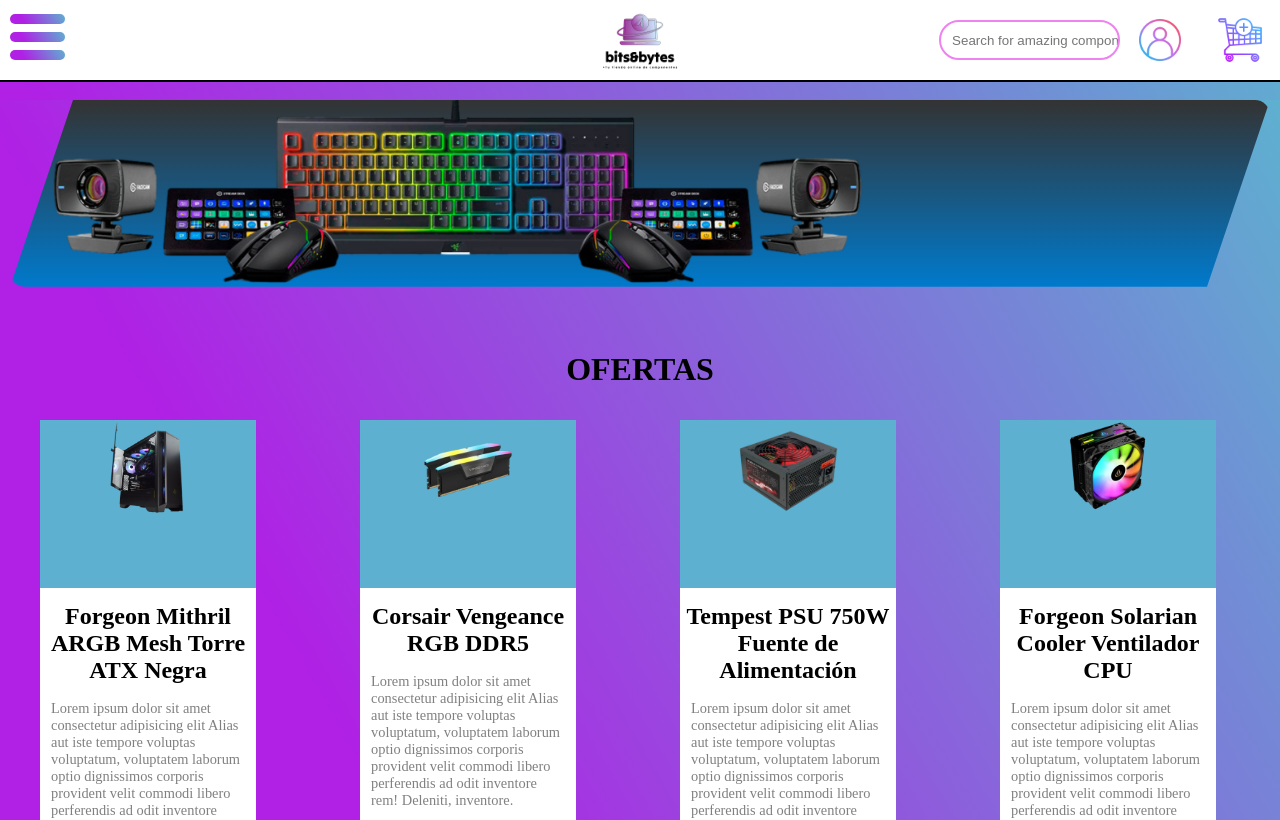
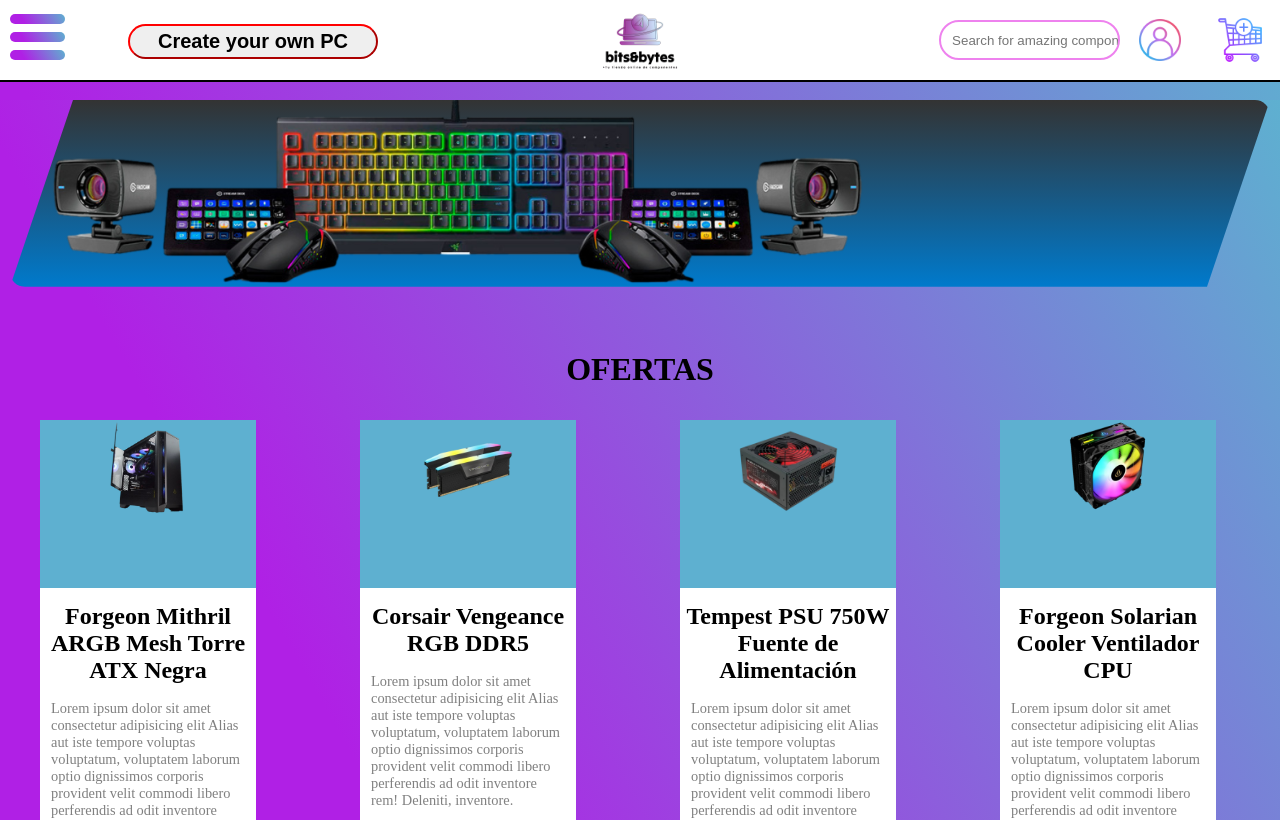
Before and after one commit to marioraldaz/Bit-Bytes-project, a Svelte app: page / in a window 1280 px wide. Shown: the top 820 px of the page. Built offline with nearby package versions, Linux system fonts and the light colour scheme.

Commit message:
Starting PC_Creator

```diff
--- /dev/null
+++ b/src/components/PC_Creator/PC_Creator.svelte
@@ -0,0 +1,25 @@
+<script>
+    import PC_Creator from "../../stores/PC_Creator.js";
+    import RAMs from "../RAMs/RAMs.json";
+    import {onMount} from "svelte";
+    let usedComponents = [];
+    let arrayRAMs = RAMs.RAMs;
+    onMount(()=>{
+    return PC_Creator.subscribe((data)=>{
+      usedComponents = data.usedComponents;
+    });
+  });
+</script>
+
+<h1 class="title">PC Creator</h1>
+
+<select class="RAMs">
+    {#each arrayRAMs as RAM}
+        <option value={RAM.name}>{RAM.name}</option>
+    {/each}
+</select>
+
+
+<style lang="scss">
+
+</style>
--- /dev/null
+++ b/src/header/CreatorButton.svelte
@@ -0,0 +1,46 @@
+<script>
+    import PC_Creator from "../stores/PC_Creator.js";
+    import { onMount } from "svelte";
+    import PC_Creator_Elem from "../components/PC_Creator/PC_Creator.svelte"
+    let open=false;
+
+    function onClick() {
+        open=true;
+    }
+
+    onMount(()=>{
+    return PC_Creator.subscribe((data)=>{
+      open = data.open;
+    });
+    });
+</script>
+
+
+
+<div class="container">
+    <button class="button" on:click={onClick}>
+        <h2 class="title">Create your own PC</h2>
+    </button>
+
+    {#if open}
+        <PC_Creator_Elem/>
+    {/if}
+
+</div>
+
+
+
+<style lang="scss">
+    .container{
+        background-color: none;
+
+        .button{
+            width: 100%;
+            height: 100%;
+            padding:4px;
+            border-radius: 20px;
+            border-color:red;
+        }
+    }
+
+</style>
--- a/src/header/Header.svelte
+++ b/src/header/Header.svelte
@@ -3,13 +3,22 @@
   import Carrito from "./Carrito.svelte";
   import Usuario from "./Usuario.svelte";
   import SearchBar from "./SearchBar.svelte";
-  import Menus from "../stores/menus.js"
+  import Menus from "../stores/menus.js";
+  import CreatorButton from "./CreatorButton.svelte";
   import { onMount } from "svelte";
+  import PC_Creator from "../stores/PC_Creator";
   let active=""
+  let PC_Creator_Open=false;
 
   onMount(()=>{
     return Menus.subscribe((data)=>{
       active = data.active;
+    });
+  });
+
+  onMount(()=>{
+    return PC_Creator.subscribe((data)=>{
+      PC_Creator_Open= data.open;
     });
   });
 
@@ -24,11 +33,21 @@
 
 <div class="header">
   <div class="header__right">
-    <Menu />
+    <div class="header__right__Menu">
+      <Menu />
+    </div>
+
+    {#if !PC_Creator_Open}
+      <div class="header__right__CreatorButton">
+        <CreatorButton/>
+      </div>
+    {/if}
+
     <div class="header__logo">
       <a href="/"><img src="./imagenes/logo.png" alt="logo.png" /></a>
     </div>
   </div>
+
   {#if active != "Body"}
     <div class="header__home"><a href="/#" on:click={onClick}>Go back to home page</a></div>
   {/if}
@@ -57,6 +76,22 @@
     &__right {
       height: inherit;
       display: inline-block;
+
+      &__CreatorButton{
+        position:absolute;
+        left:10%;
+        top:30%;
+        width:250px;
+        height: 100%;
+
+        &:hover{
+          transform: scale(110%);
+          cursor:pointer;
+        }
+      }
+      &__Menu{
+        position: absolute;
+      }
     }
     &__left {
       display: inline;
--- /dev/null
+++ b/src/stores/PC_Creator.js
@@ -0,0 +1,8 @@
+import { writable } from "svelte/store";
+let usedComponents = [];
+let open = false;
+
+export default writable({
+  usedComponents,
+  open,
+});
```
